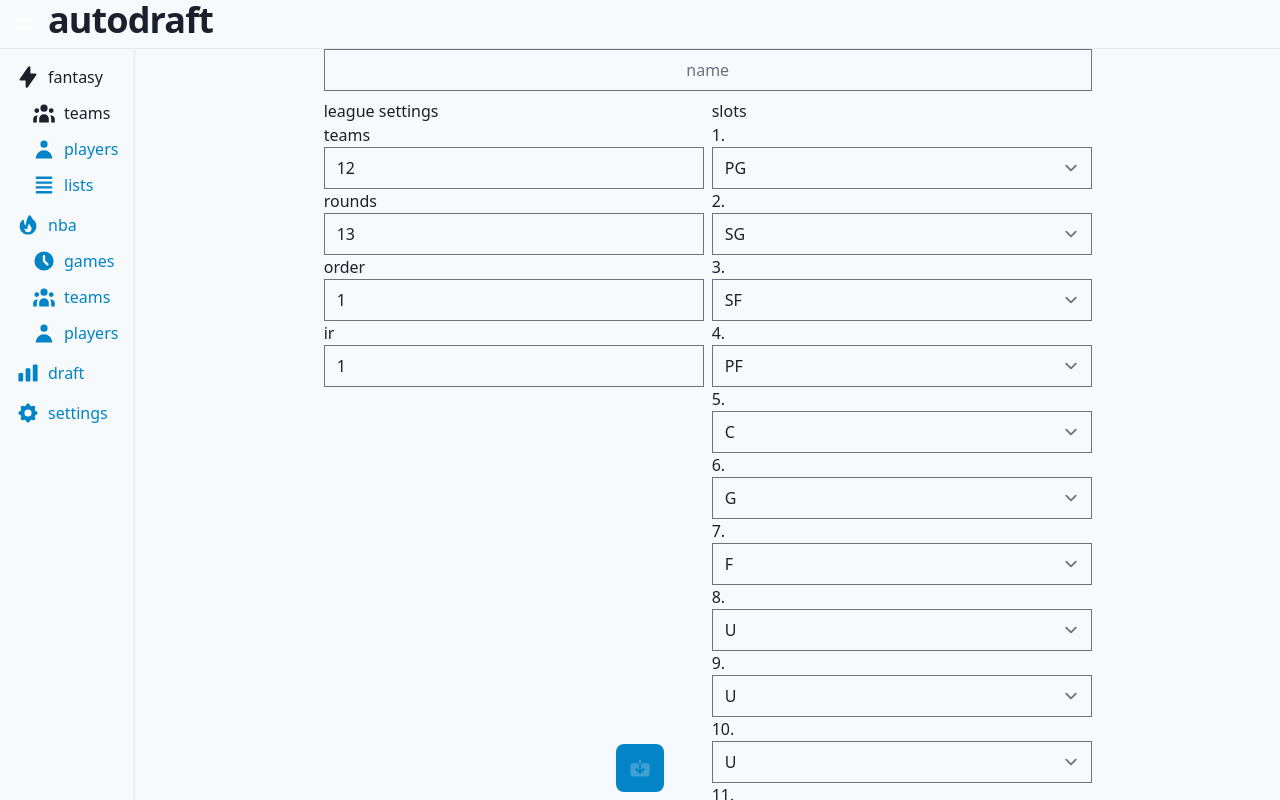
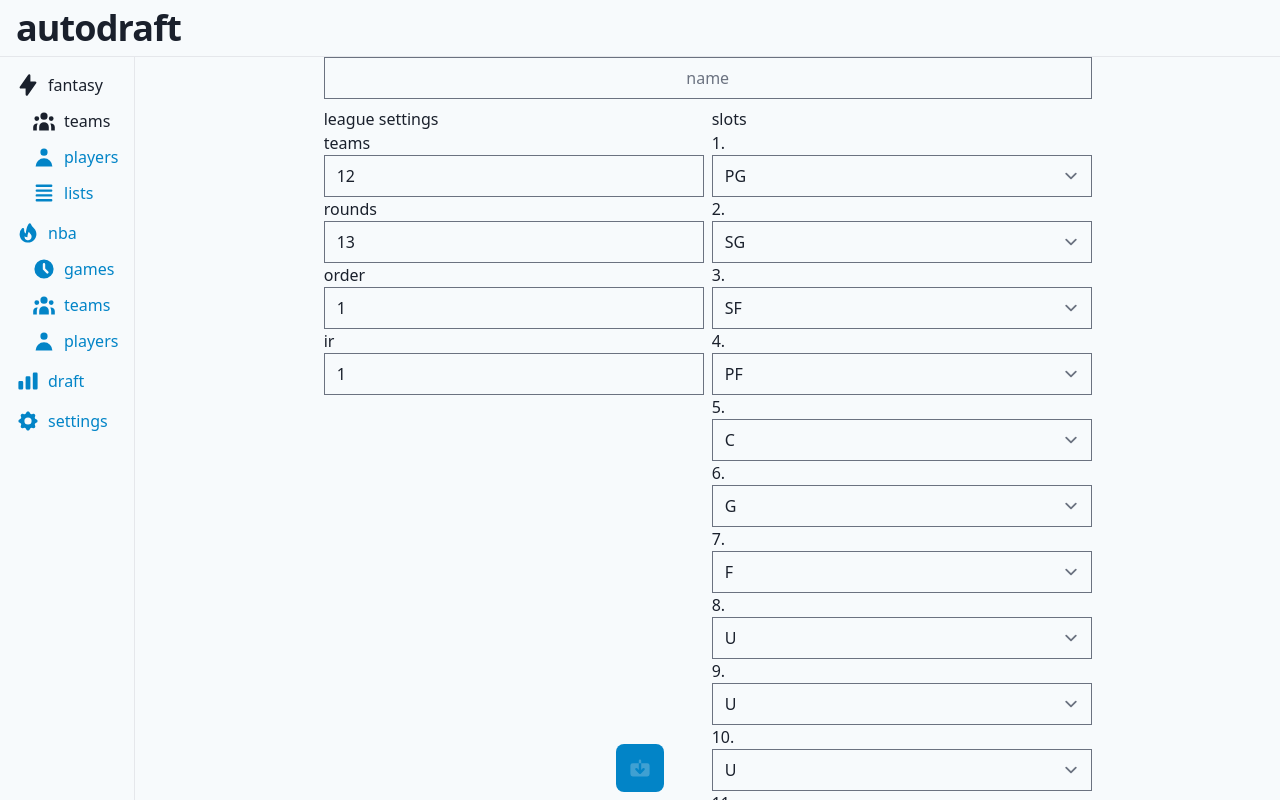
Before and after one commit to b4conjuice/autodraft, a Next.js app: page /fantasy/teams/new in a window 1280 px wide. Shown: the top 800 px of the page. Built offline with nearby package versions, Linux system fonts and the light colour scheme.

Commit message:
remove menu button

```diff
--- a/src/components/nav.js
+++ b/src/components/nav.js
@@ -14,8 +14,6 @@ import {
   ViewListIcon,
   FireIcon,
 } from '@heroicons/react/solid'
-
-import { useMenu } from '@/lib/useMenu'
 
 const nav = [
   {
@@ -101,28 +99,8 @@ export const TopNav = ({ pathname }) => (
   </nav>
 )
 
-export const MenuButton = () => {
-  const [isOpen, setIsOpen] = useMenu()
-  return (
-    <button
-      className='items-center justify-center hidden w-12 h-12 text-white transition md:flex focus:outline-none focus-visible:ring backdrop-filter backdrop-blur'
-      type='button'
-      onClick={() => setIsOpen(!isOpen)}
-    >
-      <span className='sr-only'>Open site navigation</span>
-      <MenuIcon className='w-6 h-6' />
-    </button>
-  )
-}
-
 export const Menu = () => {
-  const { events, pathname } = useRouter()
-  const [isOpen, setIsOpen] = useMenu()
-  if (events) {
-    events.on('routeChangeComplete', () => {
-      setIsOpen(true)
-    })
-  }
+  const { pathname } = useRouter()
   return (
     <nav>
       <ul className='space-y-4'>
@@ -134,7 +112,7 @@ export const Menu = () => {
             {pathname === url ? (
               <span className='flex items-center space-x-2'>
                 <Icon className='w-6 h-6' />
-                <span className={isOpen ? 'block' : 'hidden'}>{text}</span>
+                <span>{text}</span>
               </span>
             ) : (
               <Link href={url}>
@@ -144,7 +122,7 @@ export const Menu = () => {
                   }`}
                 >
                   <Icon className='w-6 h-6' />
-                  <span className={isOpen ? 'block' : 'hidden'}>{text}</span>
+                  <span>{text}</span>
                 </a>
               </Link>
             )}
@@ -155,9 +133,7 @@ export const Menu = () => {
                     {pathname === child.url ? (
                       <span className='flex items-center space-x-2'>
                         <child.Icon className='w-6 h-6' />
-                        <span className={isOpen ? 'block' : 'hidden'}>
-                          {child.text}
-                        </span>
+                        <span>{child.text}</span>
                       </span>
                     ) : (
                       <Link href={child.url}>
@@ -169,9 +145,7 @@ export const Menu = () => {
                           }`}
                         >
                           <child.Icon className='w-6 h-6' />
-                          <span className={isOpen ? 'block' : 'hidden'}>
-                            {child.text}
-                          </span>
+                          <span>{child.text}</span>
                         </a>
                       </Link>
                     )}
--- a/src/components/page.js
+++ b/src/components/page.js
@@ -1,8 +1,6 @@
 import Head from 'next/head'
 import Link from 'next/link'
 import { useRouter } from 'next/router'
-
-import { MenuButton } from './nav'
 
 const DEFAULT_TITLE = 'autodraft'
 
@@ -85,8 +83,7 @@ const Page = ({ title = DEFAULT_TITLE, children }) => {
           {title === DEFAULT_TITLE ? title : `${title} - ${DEFAULT_TITLE}`}
         </title>
       </Head>
-      <header className='md:flex md:border-b border-skin-foreground'>
-        <MenuButton />
+      <header className='items-center md:flex md:border-b border-skin-foreground md:px-4 md:py-2'>
         <h1 className='text-3xl font-extrabold leading-9 tracking-tight text-center text-skin-base sm:text-4xl sm:leading-10 md:text-left'>
           {pathname === '/' ? (
             <span>{DEFAULT_TITLE}</span>
--- a/src/lib/useApp.js
+++ b/src/lib/useApp.js
@@ -1,8 +1,5 @@
 import { ThemeProvider } from '@/lib/useTheme'
-import { MenuProvider } from '@/lib/useMenu'
 
 export const AppProvider = ({ children }) => (
-  <ThemeProvider>
-    <MenuProvider>{children}</MenuProvider>
-  </ThemeProvider>
+  <ThemeProvider>{children}</ThemeProvider>
 )
--- a/src/lib/useMenu.js
+++ /dev/null
@@ -1,14 +0,0 @@
-import { createContext, useState, useContext } from 'react'
-
-const MenuContext = createContext()
-
-export const MenuProvider = ({ children }) => {
-  const [isOpen, setIsOpen] = useState(true)
-  return (
-    <MenuContext.Provider value={[isOpen, setIsOpen]}>
-      {children}
-    </MenuContext.Provider>
-  )
-}
-
-export const useMenu = () => useContext(MenuContext)
```
